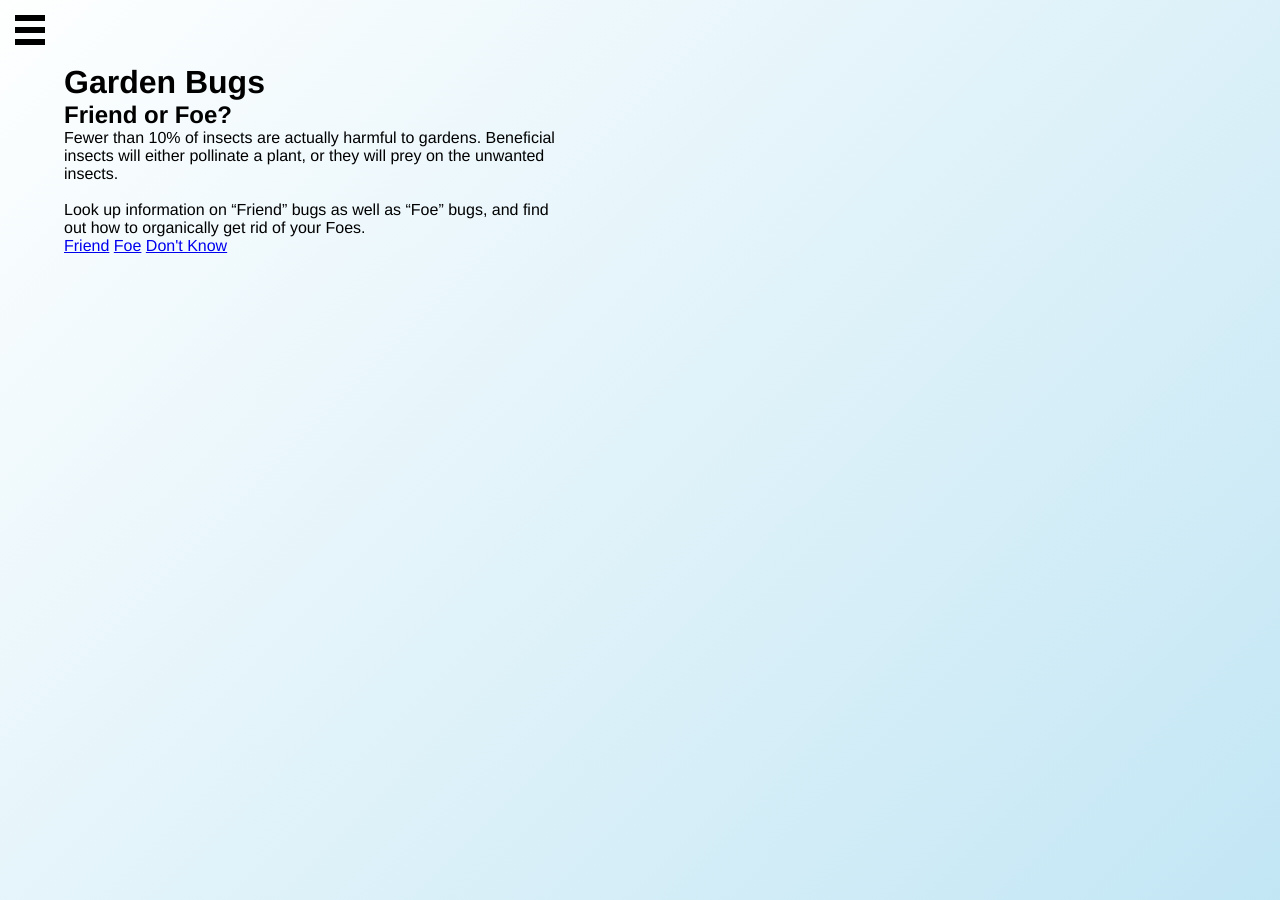
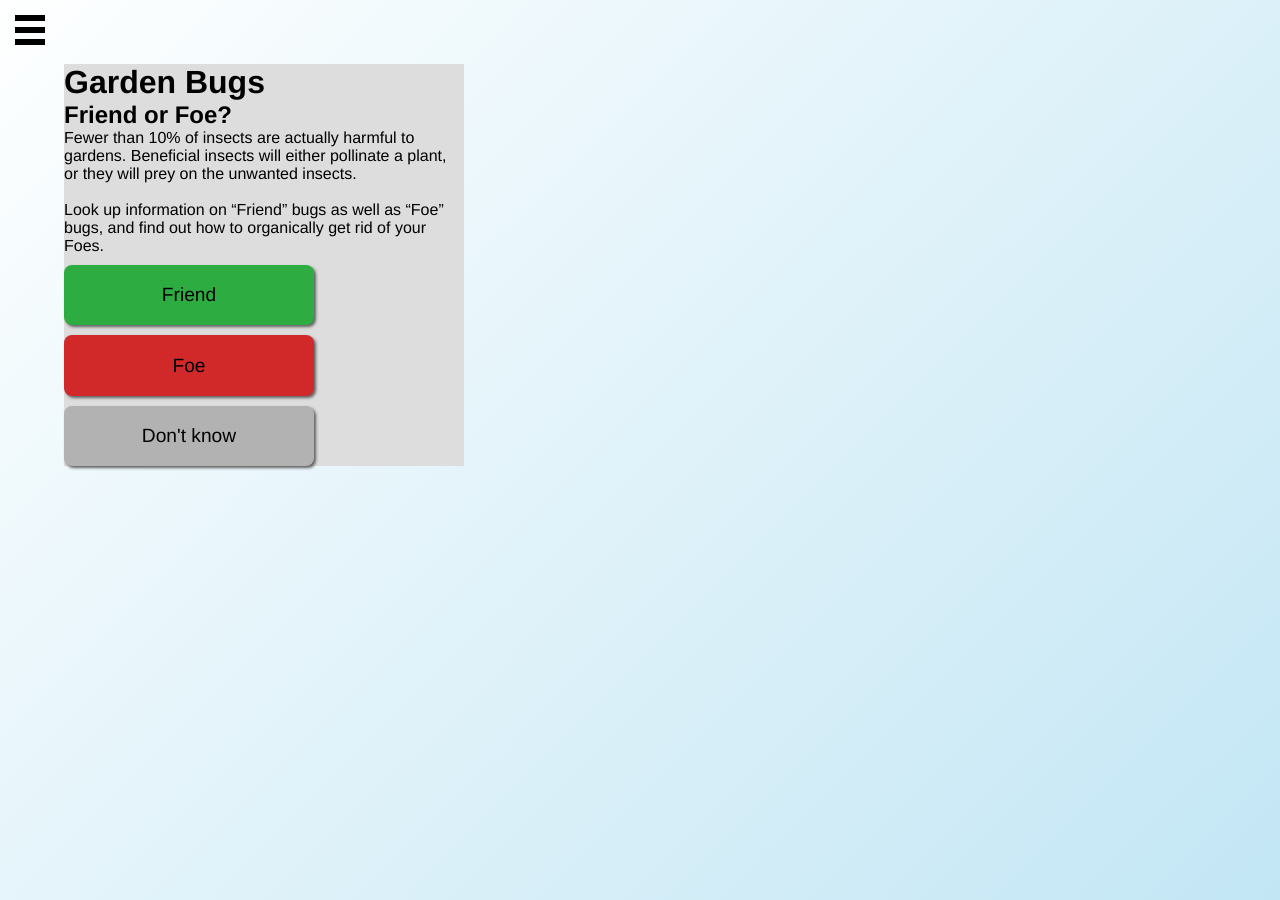
Before and after one commit to MilesOfRoses/garden-bugs-app, a Jekyll site: the page built from index.html, in a window 1280 px wide. Built offline with Jekyll 4.4.1, drawn with Linux system fonts in a browser that asks for light colours.

Commit message:
added material design inspired buttons

```diff
--- a/_layouts/default.html
+++ b/_layouts/default.html
@@ -5,6 +5,7 @@
   <meta name="viewport" content="width=device-width, initial-scale=1.0"><!--enables responsive layout on smartphones-->
   <title>Garden Bugs: Friend or Foe?</title>
   <link rel="stylesheet" href="css/hamburger-styles.css">
+  <link rel="stylesheet" href="css/common.css">
 </head>
 <body>
 
--- a/css/common.css
+++ b/css/common.css
@@ -0,0 +1,54 @@
+/************ BASIC LAYOUT ***************/
+
+.content-wrapper{
+	background: #dddddd;
+	width: 400px
+}
+
+
+/************ ALL BUTTON STYLES UNDER HERE ***************/
+.button {
+  /* non-critical appearance styles */
+  width: 250px;
+  list-style: none
+}
+
+.button a {
+  /* non-critical appearance styles */
+  border-radius: 8px;
+  margin-top: 10px;
+  margin-bottom: 10px;
+  display: block;
+  padding: 1em;
+  background: #b2b2b2;
+  color: black;
+  text-align: center;
+  font-size: 1.2em;
+  text-decoration: none;
+  box-shadow: 2px 2px 3px #606060
+}
+
+.button-green a{
+	background: #2dad41;
+}
+
+.button-red a{
+	background: #d12929;
+}
+
+/* all button hover styles under here */
+
+.button-green a:hover {
+  color: white;
+	background: -webkit-linear-gradient(top, rgb(45, 173, 65), rgb(26, 86, 35));
+}
+
+.button-red a:hover {
+  color: white;
+	background: -webkit-linear-gradient(top, rgb(209, 41, 41), rgb(127, 25, 25));
+}
+
+.button-gray a:hover {
+  color: white;
+	background: -webkit-linear-gradient(top, rgb(178, 178, 178), rgb(114, 114, 114));
+}
--- a/index.html
+++ b/index.html
@@ -2,6 +2,7 @@
 layout: default
 ---
 
+<div class="content-wrapper">
 	<h1>Garden Bugs</h1>
 	<h2>Friend or Foe?</h2>
 
@@ -12,6 +13,9 @@ Look up information on “Friend” bugs
 	as well as “Foe” bugs, and find out
 	how to organically get rid of your Foes.</p>
 
-<a href="#">Friend</a>
-<a href="#">Foe</a>
-<a href="#">Don't Know</a>
+	<ul class="first-selection">
+		<li class="button button-green"><a href="#">Friend</a></li>
+		<li class="button button-red"><a href="#">Foe</a></li>
+		<li class="button button-gray"><a href="#">Don't know</a></li>
+	</ul>
+</div> <!--/content-wrapper-->
```
Also changed, not shown: 4 other files. Lines whose indentation alone changed are shown as unchanged.
